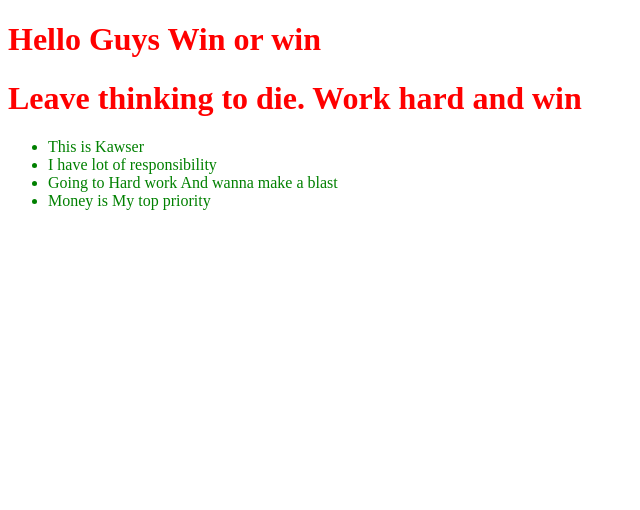
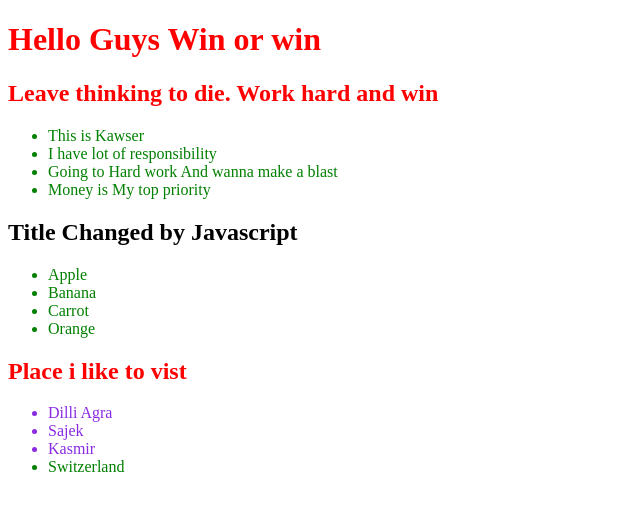
Before and after one commit to kawser2917/js_dom, a plain HTML site: page index.html in a window 1280 px wide. Shown: the whole page, without its empty margins (0-640 px from the left). Drawn offline with Linux system fonts and the light colour scheme.

Commit message:
getElementById and getElementByClassName

```diff
--- a/index.html
+++ b/index.html
@@ -9,6 +9,12 @@
         li{
             color: green;
         }
+        #fruits-title{
+            color: black;
+        }
+        .important-places{
+            color: blueviolet;
+        }
     </style>
 </head>
 <body>
@@ -16,6 +22,7 @@
         <h1>Hello Guys Win or win</h1>
     </header>
     <main>
+        <section>
             <h1>Leave thinking to die. Work hard and win</h1>
             <ul>
                 <li>This is Kawser</li>
@@ -23,18 +30,46 @@
                 <li>Going to Hard work And wanna make a blast</li>
                 <li>Money is My top priority</li>
             </ul>
+        </section>
+        <section>
+            <h1 id="fruits-title">Fuirts i like</h1>
+            <ul>
+                <li>Apple</li>
+                <li>Banana</li>
+                <li>Carrot</li>
+                <li>Orange</li>
+            </ul>
+        </section>
+        <section>
+            <h1 id="place">Place i like to vist</h1>
+            <ul>
+                <li class="important-places">Dilli Agra</li>
+                <li class="important-places">Sajek</li>
+                <li class="important-places">Kasmir</li>
+                <li>Switzerland</li>
+            </ul>
+        </section>
+
     </main>
 
     <script src="js/dom.js"></script>
     <script>
         const licollection = document.getElementsByTagName('li');
         for(const li of licollection){
-            console.log(li.innerText)
+            // console.log(li.innerText)
         }
         const allHeading = document.getElementsByTagName('h1');
         for(const h1 of allHeading){
-            console.log(h1.innerText)
+            // console.log(h1.innerText)
         }
+        const fruitsTitle = document.getElementById("fruits-title")
+        fruitsTitle.innerText = "Title Changed by Javascript";
+
+        const places = document.getElementsByClassName("important-places")
+        for(const place in places){
+            console.log(place.innerText)
+        }
+
     </script>
 </body>
 </html>
```
Lines whose indentation alone changed are shown as unchanged.
